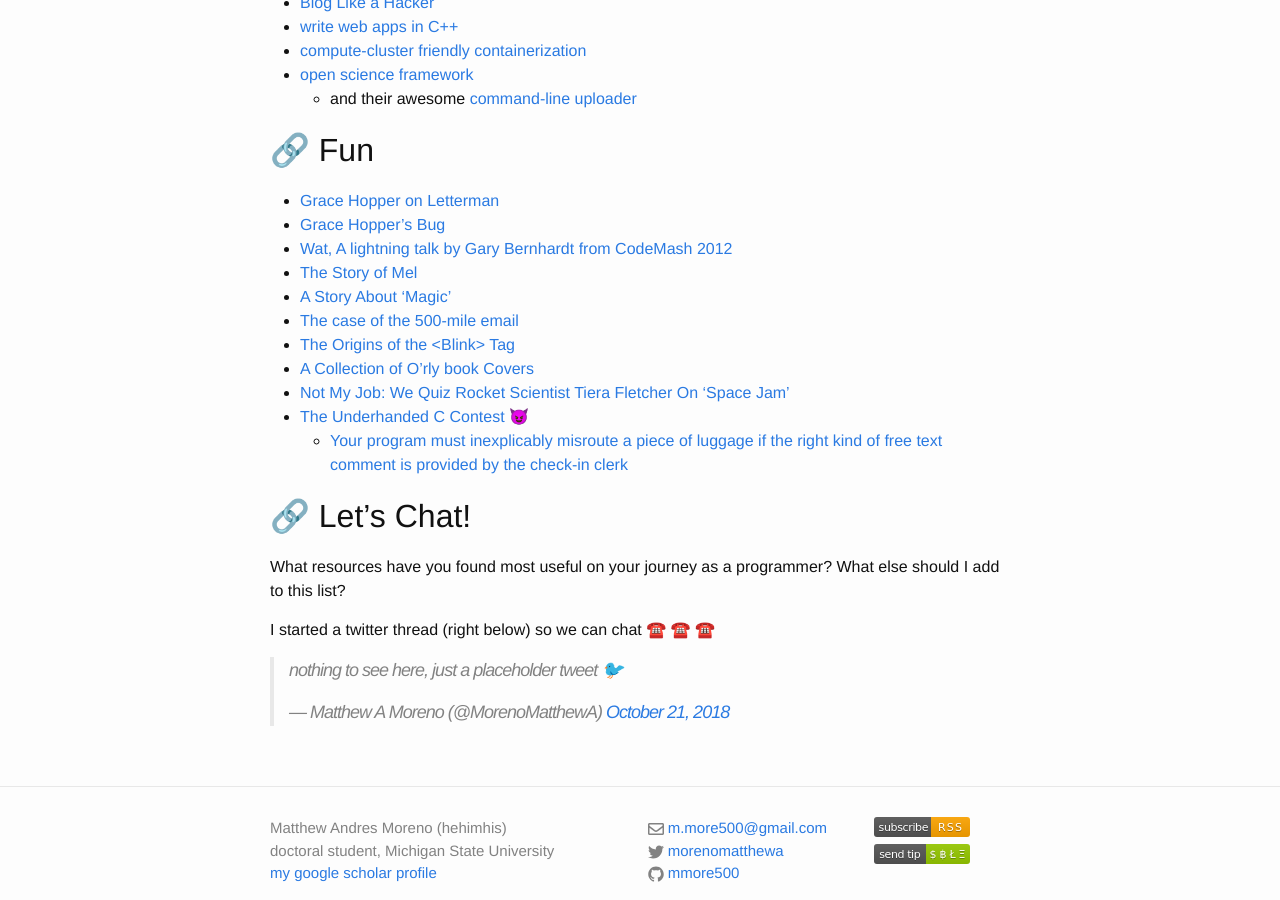
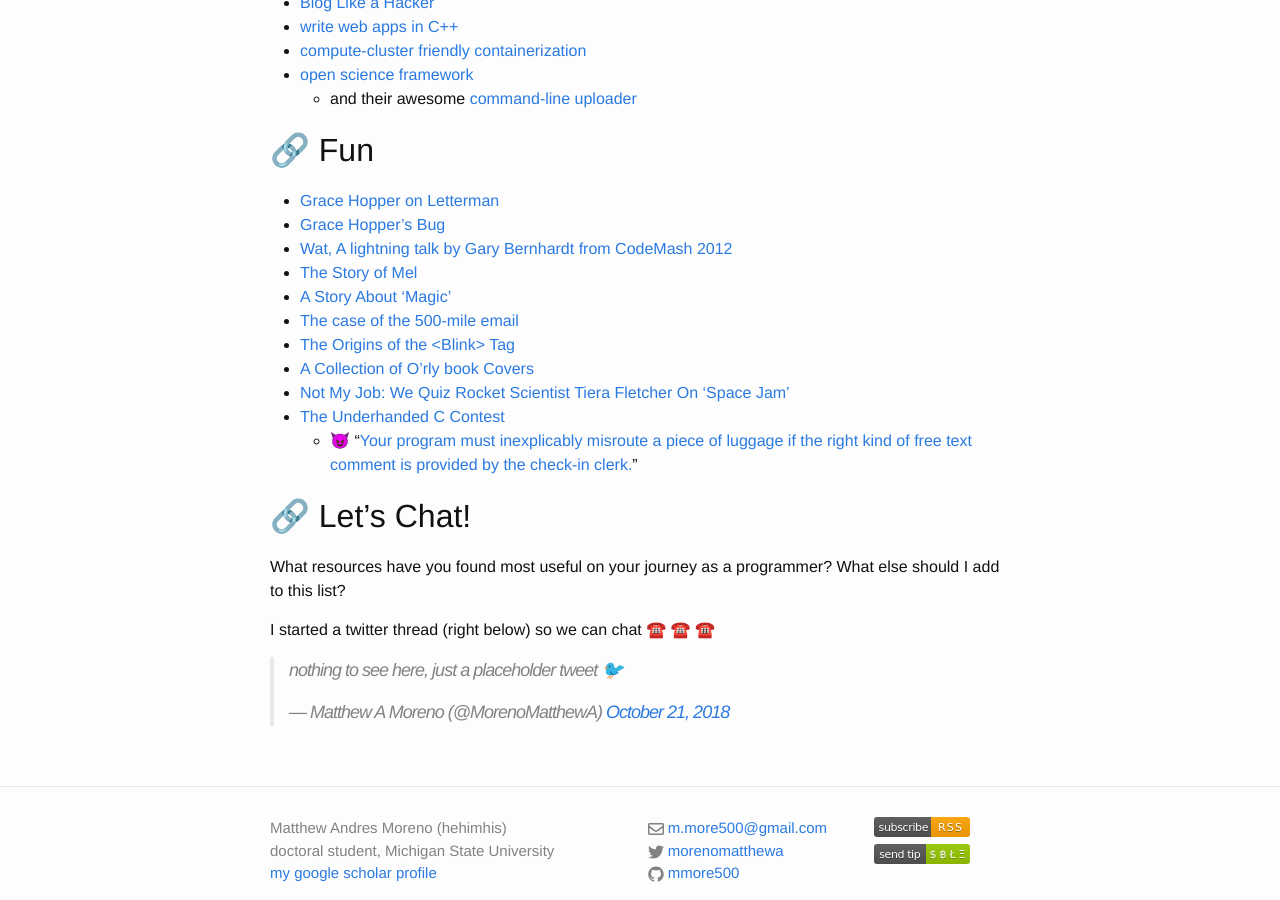
Before and after one commit to mmore500/mmore500.github.io, a Jekyll site: the page built from blog_professional/_posts/2020-06-04-soap-box.md, in a window 1280 px wide and 900 px high, scrolled down 3551 px. Built offline with Jekyll 4.4.1, drawn with Linux system fonts in a browser that asks for light colours; emoji names are drawn with the system emoji font; comment, search, counter and statistics services are not loaded.

Commit message:
Line edits

```diff
--- a/blog_professional/_posts/2020-06-04-soap-box.md
+++ b/blog_professional/_posts/2020-06-04-soap-box.md
@@ -143,8 +143,8 @@
 * [The Origins of the \<Blink\> Tag](http://www.montulli.org/theoriginofthe%3Cblink%3Etag)
 * [A Collection of O'rly book Covers](https://boyter.org/2016/04/collection-orly-book-covers/)
 * [Not My Job: We Quiz Rocket Scientist Tiera Fletcher On 'Space Jam'](https://www.npr.org/2019/07/13/740994717/not-my-job-we-quiz-rocket-scientist-tiera-fletcher-on-space-jam)
-* [The Underhanded C Contest](http://underhanded-c.org/) :smiling_imp:
-  * [Your program must inexplicably misroute a piece of luggage if the right kind of free text comment is provided by the check-in clerk](http://underhanded-c.org/_page_id_22.html)
+* [The Underhanded C Contest](http://underhanded-c.org/)
+  * :smiling_imp: "[Your program must inexplicably misroute a piece of luggage if the right kind of free text comment is provided by the check-in clerk.](http://underhanded-c.org/_page_id_22.html)"
 
 ## Let's Chat!
 
```
